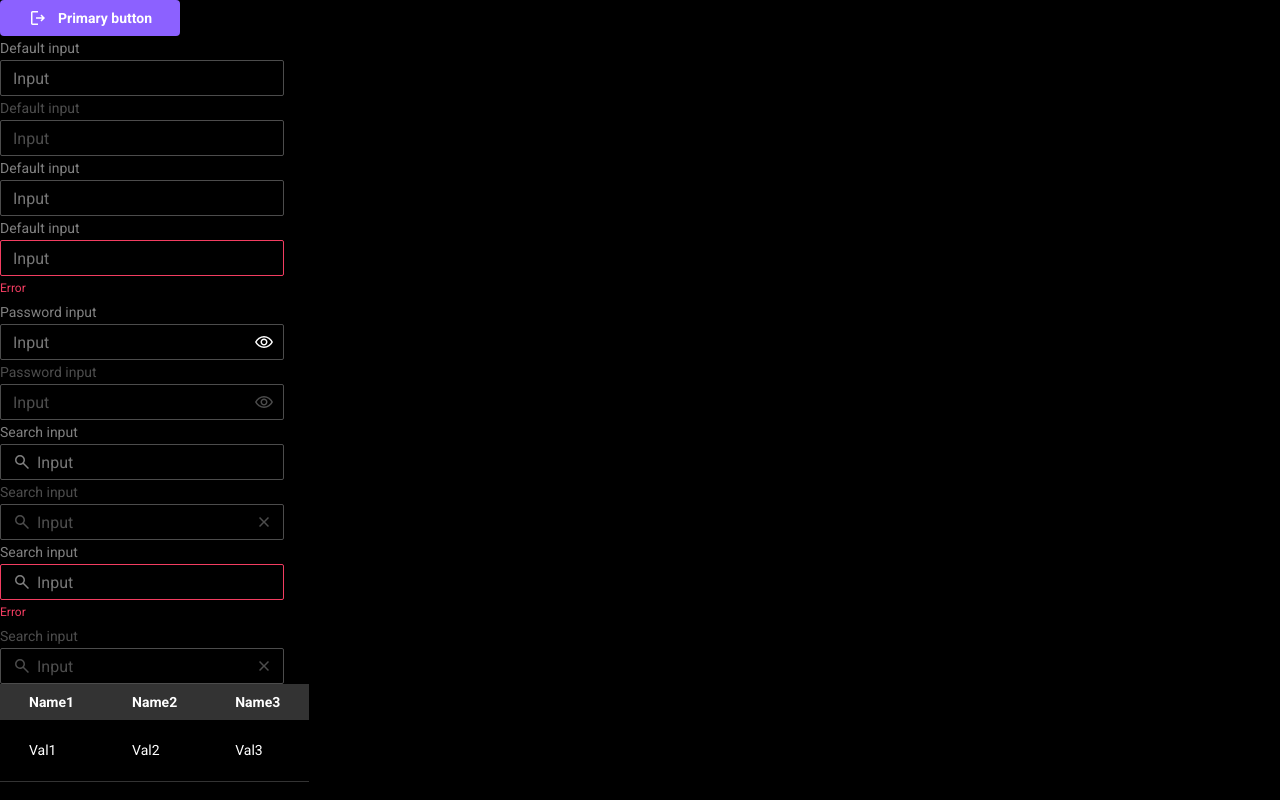
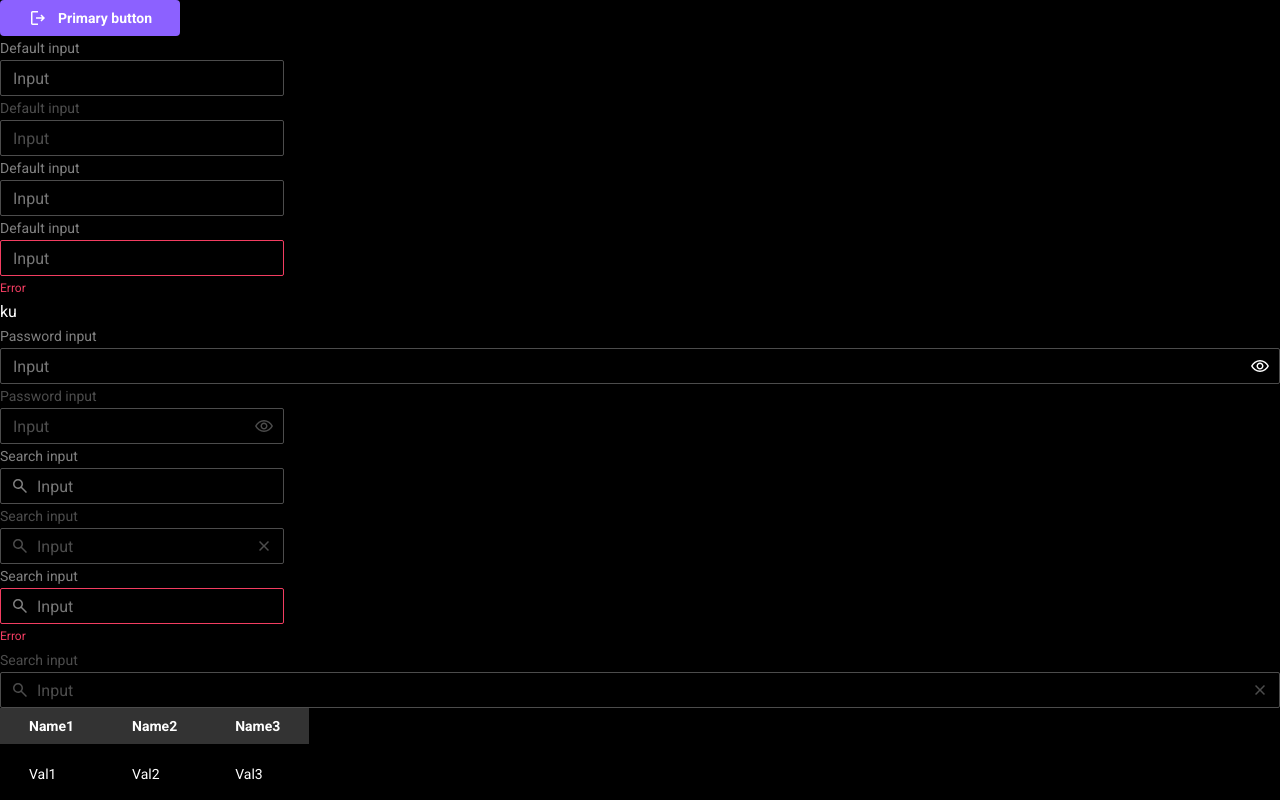
Before and after one commit to kudlatskaya/cards, a React (Vite) app: page / in a window 1280 px wide. Shown: the top 800 px of the page. Built offline with nearby package versions, Linux system fonts and the light colour scheme.

Commit message:
input component completed

```diff
--- a/src/App.tsx
+++ b/src/App.tsx
@@ -69,10 +69,10 @@ export function App() {
 					label={'Default input'}
 					variant={'default'}
 				/>
-
+				<span>{'ku'}</span>
 				<Input
 					disabled={false}
-					fullWidth={false}
+					fullWidth
 					iconEnd={<Eye />}
 					label={'Password input'}
 					variant={'password'}
--- a/src/components/ui/input/input.module.scss
+++ b/src/components/ui/input/input.module.scss
@@ -7,19 +7,18 @@
 
   display: flex;
   flex-direction: column;
-
   width: 284px;
 
   .inputWrapper {
     display: flex;
     align-items: center;
 
+
     .iconStart {
       display: flex;
-      position: absolute;
-      left: 12px;
+      position: relative;
+      left: 10px;
       color: var(--color-dark-100);
-      margin-right: 10px;
 
       &:has(~ .input:active) {
         color: var(--color-light-100);
@@ -50,11 +49,8 @@
       font-size: var(--font-size-m);
       border-radius: 2px;
       background: none;
-      //color: var(--color-light-100);
 
-      &.fullWidth {
-        width: 100%;
-      }
+
     }
 
     .search,
@@ -71,7 +67,6 @@
         visibility: visible;
       }
     }
-
 
     .default,
     .password,
@@ -98,16 +93,14 @@
         border-color: var(--color-danger-300);
         color: var(--color-danger-300);
       }
-
-
     }
   }
 }
 
 .paddings {
   padding: 6px 36px !important;
+  margin-left: -20px !important;
 }
-
 
 .disabled {
   color: var(--color-dark-300);
@@ -131,10 +124,21 @@
   }
 }
 
-
 .errorMessage {
   color: var(--color-danger-300);
   font-weight: var(--font-weight-regular);
   font-size: var(--font-size-xs);
   line-height: var(--line-height-m);
 }
+
+.fullWidth {
+  width: 100%;
+
+  & .inputWrapper {
+    width: 100%;
+
+    & .input {
+      width: 100%;
+    }
+  }
+}
--- a/src/components/ui/input/input.tsx
+++ b/src/components/ui/input/input.tsx
@@ -28,10 +28,9 @@ export const Input = <T extends ElementType = 'input'>(props: InputProps<T>) =>
 	} = props
 
 	const paddingsStyle = iconStart ? s.paddings : ''
-	//= variant === 'password' ? s.iconEnd : variant === 'search' ? s.iconStart : ''
 
 	return (
-		<label className={`${s.label} ${disabled ? s.disabled : ''}`}>
+		<label className={`${s.label} ${disabled ? s.disabled : ''} ${fullWidth && s.fullWidth} `}>
 			{label}
 			<div className={s.inputWrapper}>
 				{iconStart && <span className={s.iconStart}>{iconStart}</span>}
@@ -39,7 +38,7 @@ export const Input = <T extends ElementType = 'input'>(props: InputProps<T>) =>
 					className={` ${s.input}
 					${paddingsStyle}
                      ${disabled || s[variant]}
-                     ${fullWidth && s.fullWidth}
+
                      ${className}
                      ${errorMessage && s.error}`}
 					disabled={disabled}
```
Also changed, not shown: 1 other file (tests, documents, lock files or other folders).
